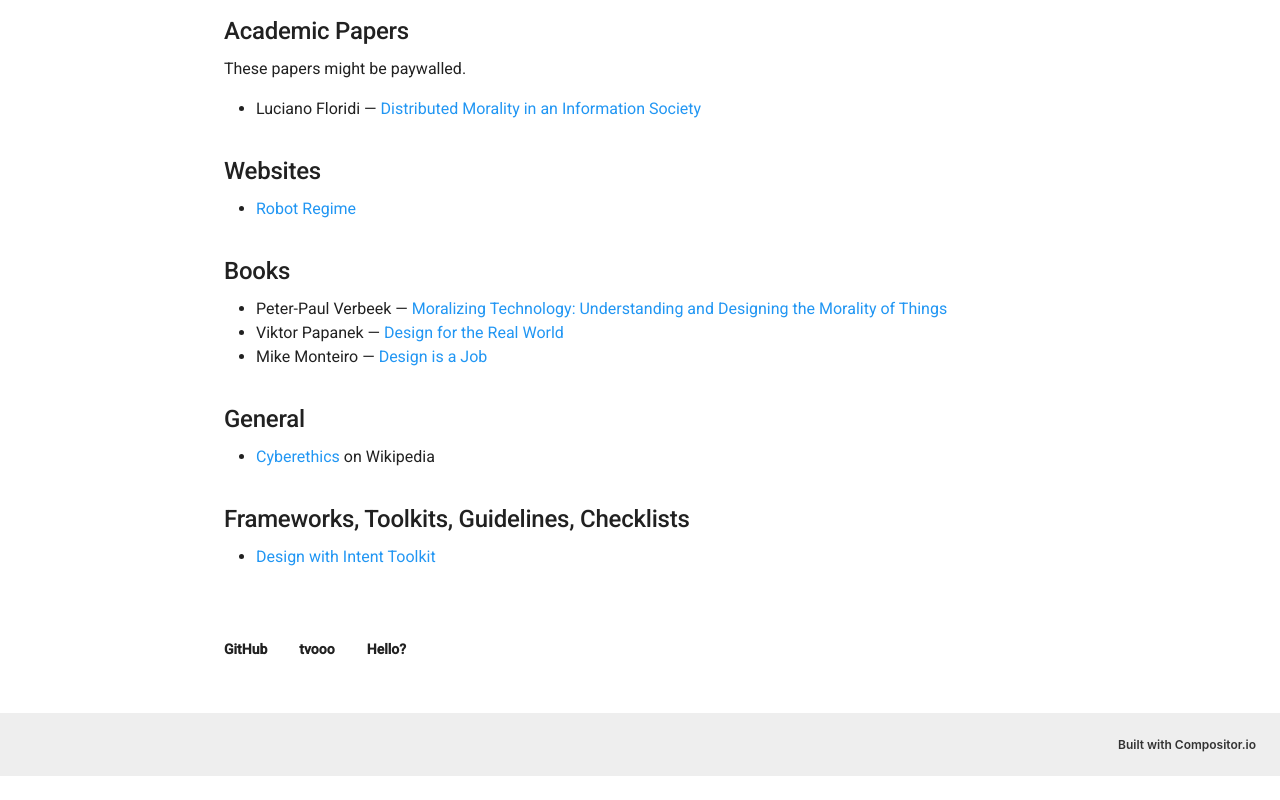
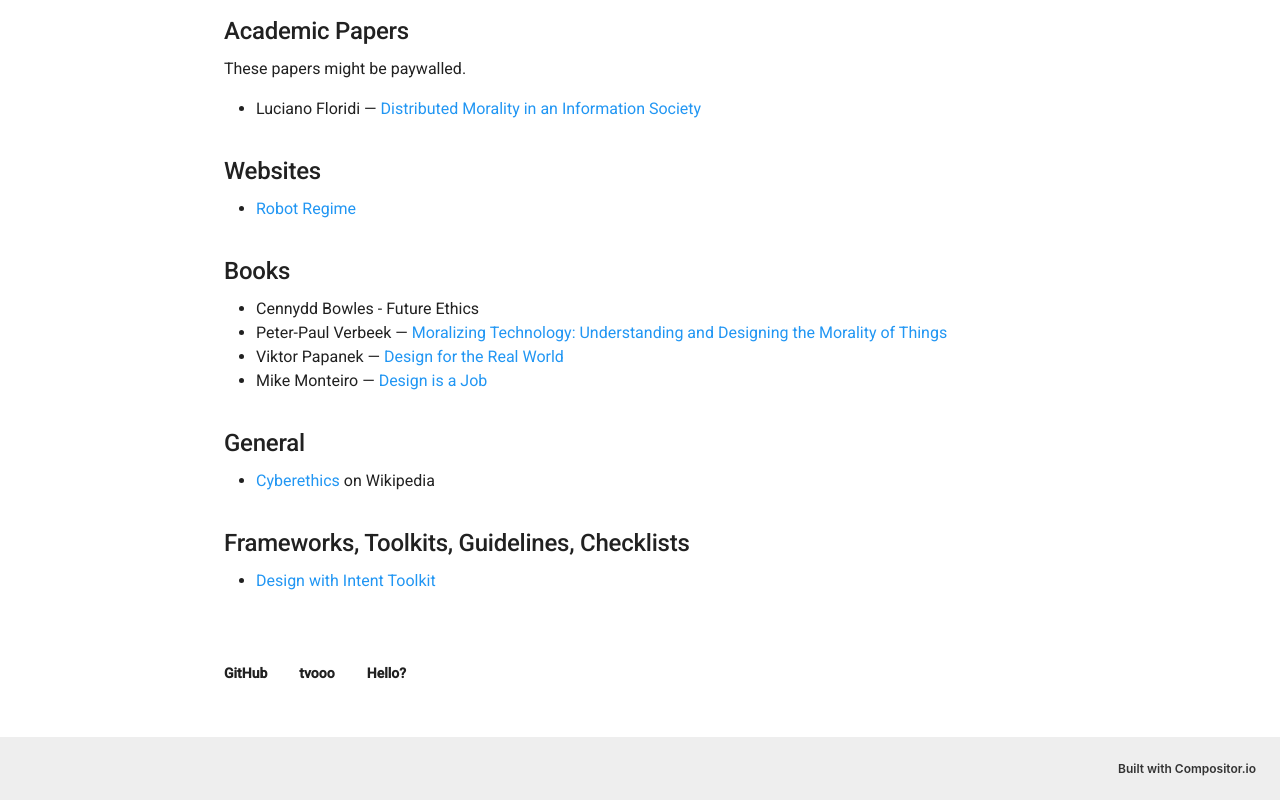
Before and after one commit to tvooo/ethics, a plain HTML site: page index.html in a window 1280 px wide. Shown: the part 923-1723 px from the top of the page. Before the commit the page ends 1699 px from the top, so only its background shows below. Drawn offline with Linux system fonts and the light colour scheme.

Commit message:
Update index.html via compositor.io

```diff
--- a/index.html
+++ b/index.html
@@ -38,6 +38,7 @@
 </ul>
 <h2>Books</h2>
 <ul>
+<li>Cennydd Bowles - Future Ethics</li>
 <li>Peter-Paul Verbeek — <a href="http://www.amazon.com/Moralizing-Technology-Understanding-Designing-Morality/dp/0226852938">Moralizing Technology: Understanding and Designing the Morality of Things</a></li>
 <li>Viktor Papanek — <a href="www.amazon.co.uk/Design-Real-World-Ecology-Social/dp/0500273588">Design for the Real World</a></li>
 <li>Mike Monteiro — <a href="http://www.abookapart.com/products/design-is-a-job">Design is a Job</a></li>
```
